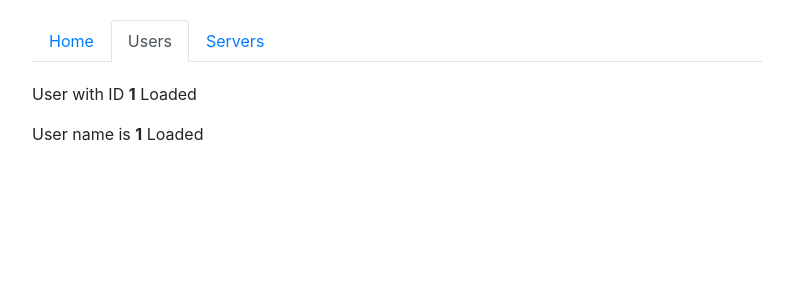
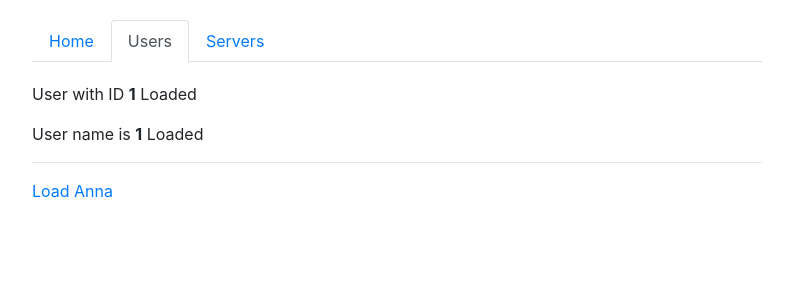
Before and after one commit to faisalkhanchat/angular-routing, an Angular app: page /users/1/1 in a window 1280 px wide. Shown: the top 300 px of the page, without its empty margins (53-846 px from the left). Built offline with nearby package versions, Linux system fonts and the light colour scheme.

Commit message:
routing orservables

```diff
--- a/package.json
+++ b/package.json
@@ -23,6 +23,7 @@
     "bootstrap": "^4.1.3",
     "core-js": "^2.5.4",
     "rxjs": "~6.2.0",
+    "rxjs-compat": "^6.3.3",
     "zone.js": "~0.8.26"
   },
   "devDependencies": {
--- a/src/app/users/user/user.component.html
+++ b/src/app/users/user/user.component.html
@@ -1,2 +1,4 @@
 <p>User with ID <strong>{{user.id}}</strong> Loaded</p>
 <p>User name is <strong>{{user.name}}</strong> Loaded</p>
+ <hr>
+ <a [routerLink]="['/users', 10, 'Anna']" routerLinkActive="router-link-active" > Load Anna </a>
--- a/src/app/users/user/user.component.ts
+++ b/src/app/users/user/user.component.ts
@@ -1,20 +1,33 @@
-import { Component, OnInit } from '@angular/core';
-import { ActivatedRoute } from '@angular/router';
+import { Component, OnInit, OnDestroy } from '@angular/core';
+import { ActivatedRoute, Params } from '@angular/router';
+import { Subscription } from 'rxjs/Subscription';
 
 @Component({
   selector: 'app-user',
   templateUrl: './user.component.html',
   styleUrls: ['./user.component.css']
 })
-export class UserComponent implements OnInit {
+export class UserComponent implements OnInit, OnDestroy {
   user: { id: number, name: string };
+  paramSubscription: Subscription;
   constructor(public route: ActivatedRoute) { }
 
+  // param observables
   ngOnInit() {
     this.user = {
       id: this.route.snapshot.params['id'],
       name: this.route.snapshot.params['name'],
     };
+    this.route.params.subscribe(
+      (params: Params) => {
+        this.user.id = params['id'];
+        this.user.name = params['name'];
+      }
+    );
+  }
+  ngOnDestroy() {
+    // routing observables
+    this.paramSubscription.unsubscribe();
   }
 
 }
```
Also changed, not shown: 1 other file (tests, documents, lock files or other folders).
